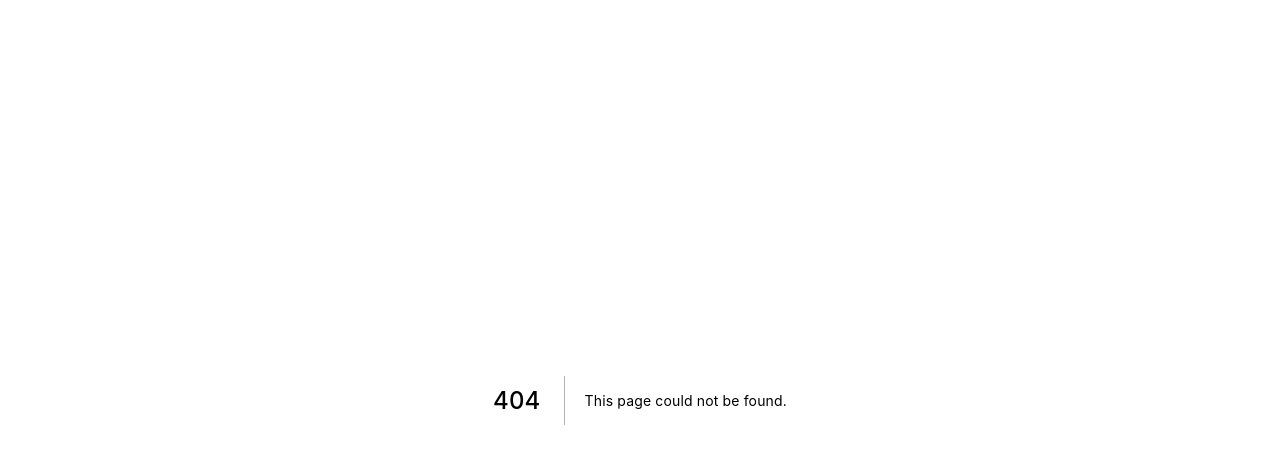
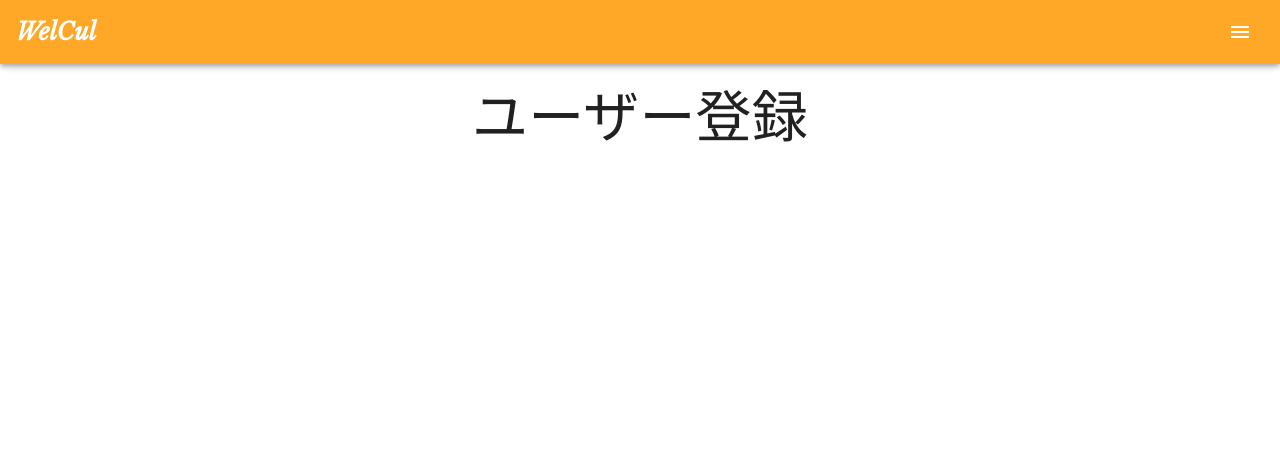
Before and after one commit to hotter6163/welcul, a Next.js app: page /signup in a window 1280 px wide. Before the commit this address had no page. Shown: the top 464 px of the page. Built offline with nearby package versions, Linux system fonts and the light colour scheme.

Commit message:
topページから各ページにリンクを作成

```diff
--- a/src/pages/index.tsx
+++ b/src/pages/index.tsx
@@ -1,4 +1,5 @@
 import type { GetStaticProps, NextPage } from 'next'
+import Link from 'next/link'
 import * as fs from 'fs'
 import * as path from 'path'
 import {
@@ -95,6 +96,7 @@ const Page: NextPage<PageProps> = () => {
                   </Grid>
                 </Grid>
                 <div className="text-center my-4">
+                  <Link href="/signup">
                     <Button
                       variant="contained"
                       color="accent"
@@ -103,8 +105,10 @@ const Page: NextPage<PageProps> = () => {
                     >
                       ユーザー登録して使い始める
                     </Button>
+                  </Link>
                 </div>
                 <div className="text-center my-4">
+                  <Link href="/home">
                     <Button
                       variant="outlined"
                       color="accent"
@@ -119,8 +123,10 @@ const Page: NextPage<PageProps> = () => {
                     >
                       どんなイベントがあるか見る
                     </Button>
+                  </Link>
                 </div>
                 <div className="text-center my-4">
+                  <Link href="/signin">
                     <Button
                       variant="contained"
                       color="secondary"
@@ -129,6 +135,7 @@ const Page: NextPage<PageProps> = () => {
                     >
                       ログイン
                     </Button>
+                  </Link>
                 </div>
               </div>
             </Grid>
--- /dev/null
+++ b/src/pages/signin.tsx
@@ -0,0 +1,19 @@
+import type { NextPage } from 'next'
+import {
+  Box,
+  Typography
+} from '@mui/material'
+
+import { wrapInLayout } from 'components/layouts/wrapInLayout'
+
+const Page: NextPage = () => {
+  return wrapInLayout('user',
+    <Box className="text-center">
+      <Typography variant="h1">
+        ログイン
+      </Typography>
+    </Box>
+  )
+}
+
+export default Page
--- /dev/null
+++ b/src/pages/signup.tsx
@@ -0,0 +1,19 @@
+import type { NextPage } from 'next'
+import {
+  Box,
+  Typography
+} from '@mui/material'
+
+import { wrapInLayout } from 'components/layouts/wrapInLayout'
+
+const Page: NextPage = () => {
+  return wrapInLayout('user',
+    <Box className="text-center">
+      <Typography variant="h1">
+        ユーザー登録
+      </Typography>
+    </Box>
+  )
+}
+
+export default Page
```
Lines whose indentation alone changed are shown as unchanged.
